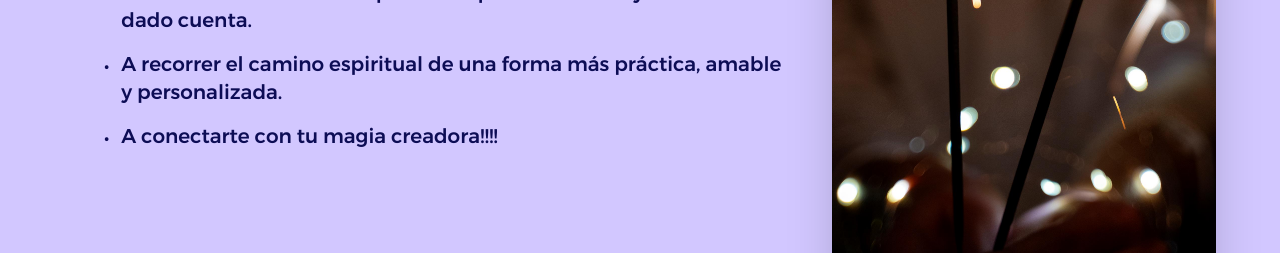
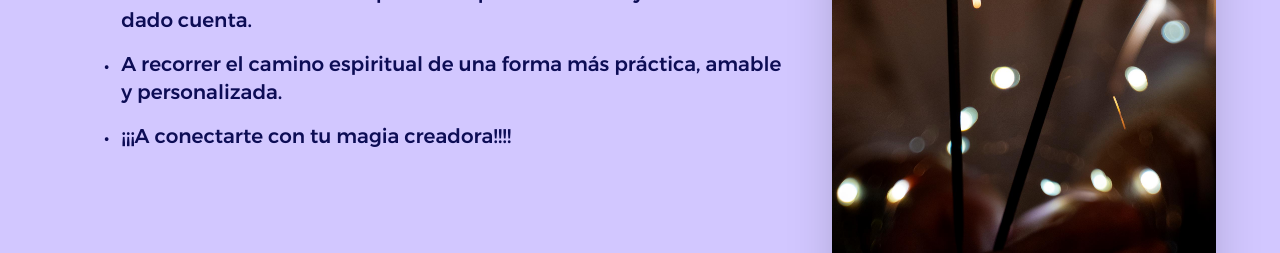
Before and after one commit to aalexlpez/spirituale, a Next.js app: page / in a window 1280 px wide. Shown: the part 2260-2513 px from the top of the page. Built offline with nearby package versions, Linux system fonts and the light colour scheme.

Commit message:
fix - update

```diff
--- a/src/data/benefits.tsx
+++ b/src/data/benefits.tsx
@@ -81,7 +81,7 @@ export const benefits: IBenefit[] = [
             },
             {
                 title: "",
-                description: "A conectarte con tu magia creadora!!!!",
+                description: "¡¡¡A conectarte con tu magia creadora!!!!",
                 icon: <>•</>
             }
         ],
```
